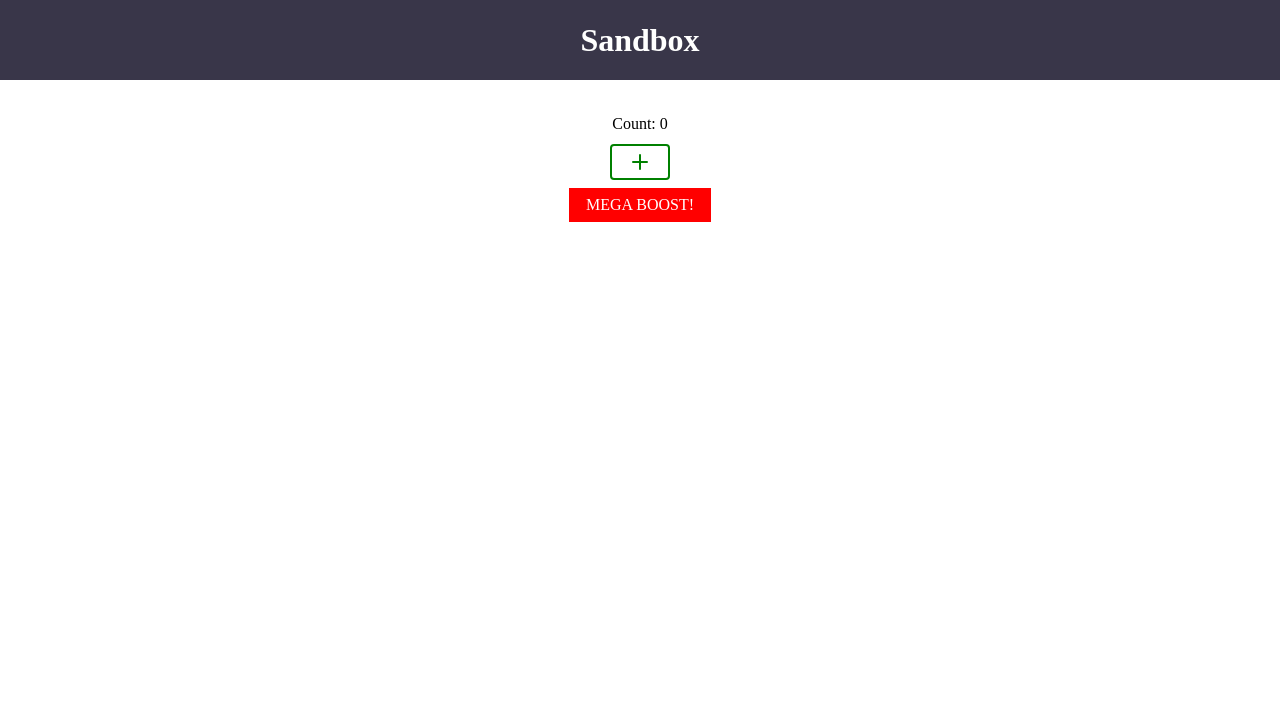
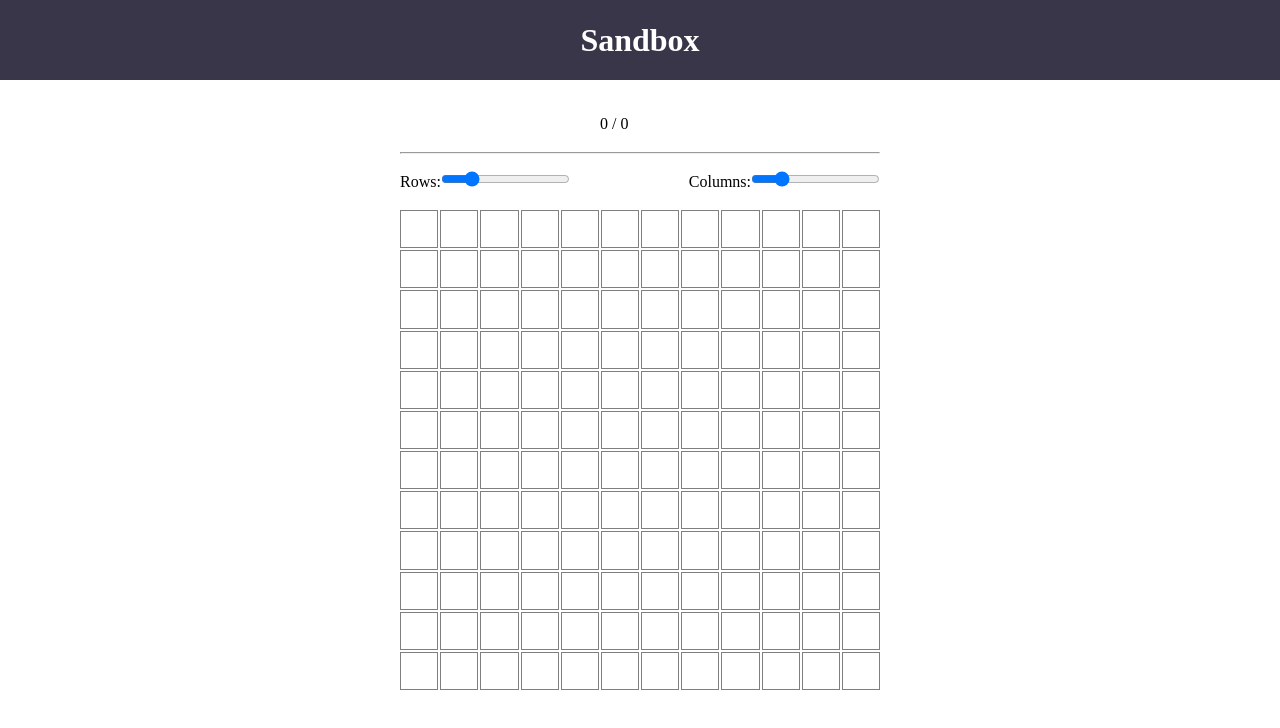
Before and after one commit to paulichdom/joy-of-react-playground, a React (Vite) app: page / in a window 1280 px wide. Shown: the top 728 px of the page. Built offline with nearby package versions, Linux system fonts and the light colour scheme.

Commit message:
add pure grid component

```diff
--- a/src/App.tsx
+++ b/src/App.tsx
@@ -1,10 +1,10 @@
 import Layout from './components/Layout';
-import MegaCounter from './components/MegaCounter';
+import PureGrid from './components/PureGrid';
 
 function App() {
   return (
     <Layout>
-      <MegaCounter />
+      <PureGrid />
     </Layout>
   );
 }
--- a/src/components/MouseCoords/MouseCoords.tsx
+++ b/src/components/MouseCoords/MouseCoords.tsx
@@ -1,5 +1,5 @@
 import styled from 'styled-components';
-import useMousePosition from './use-mouse-position.hook';
+import useMousePosition from '../../hooks/use-mouse-position.hook';
 
 function MouseCoords() {
   const mousePosition = useMousePosition();
--- /dev/null
+++ b/src/components/PureGrid/Grid.tsx
@@ -0,0 +1,43 @@
+import React from 'react';
+import { range } from '../../utils';
+import styled from 'styled-components';
+
+type Grid = {
+  numRows: number;
+  numCols: number;
+};
+
+const Grid: React.FC<Grid> = ({ numRows, numCols }) => {
+  console.info('Grid render');
+
+  return (
+    <Wrapper>
+      {range(numRows).map((rowIndex) => (
+        <Row key={rowIndex}>
+          {range(numCols).map((colIndex) => (
+            <Cell key={colIndex} />
+          ))}
+        </Row>
+      ))}
+    </Wrapper>
+  );
+};
+
+export default Grid;
+
+const Wrapper = styled.div`
+  display: flex;
+  flex-direction: column;
+  gap: 2px;
+`;
+
+const Row = styled.div`
+  display: flex;
+  gap: 2px;
+`;
+
+const Cell = styled.div`
+  flex: 1;
+  aspect-ratio: 1/1;
+  border: 1px solid hsl(0deg 0% 0% / 0.5);
+`;
--- /dev/null
+++ b/src/components/PureGrid/PureGrid.tsx
@@ -0,0 +1,67 @@
+import React from 'react';
+
+import Grid from './Grid';
+import useMousePosition from '../../hooks/use-mouse-position.hook';
+import styled from 'styled-components';
+
+const PureGrid: React.FC = () => {
+  const [numRows, setNumRows] = React.useState(12);
+  const [numCols, setNumCols] = React.useState(12);
+
+  const id = React.useId();
+
+  const mousePosition = useMousePosition();
+
+  return (
+    <Wrapper>
+      <MousePosition>
+        {mousePosition.x} / {mousePosition.y}
+      </MousePosition>
+      <hr />
+      <Form>
+        <div>
+          <label htmlFor={`${id}-rows`}>Rows:</label>
+          <input
+            id={`${id}-rows`}
+            type="range"
+            value={numRows}
+            onChange={(event) => setNumRows(parseInt(event.target.value))}
+            min={5}
+            max={40}
+          />
+        </div>
+        <div>
+          <label htmlFor={`${id}-cols`}>Columns:</label>
+          <input
+            id={`${id}-cols`}
+            type="range"
+            value={numCols}
+            onChange={(event) => setNumCols(parseInt(event.target.value))}
+            min={5}
+            max={40}
+          />
+        </div>
+      </Form>
+      <Grid numRows={numRows} numCols={numCols} />
+    </Wrapper>
+  );
+};
+
+export default PureGrid;
+
+const Wrapper = styled.div`
+  display: flex;
+  flex-direction: column;
+  gap: 16px;
+`;
+
+const Form = styled.form`
+  display: flex;
+  align-items: center;
+  justify-content: space-between;
+`;
+
+const MousePosition = styled.p`
+  min-width: 80px;
+  align-self: center;
+`;
--- /dev/null
+++ b/src/components/PureGrid/index.ts
@@ -0,0 +1,2 @@
+export * from './PureGrid';
+export { default } from './PureGrid';
```
Also changed, not shown: src/hooks/use-mouse-position.hook.ts (renamed from src/components/MouseCoords/use-mouse-position.hook.ts).
